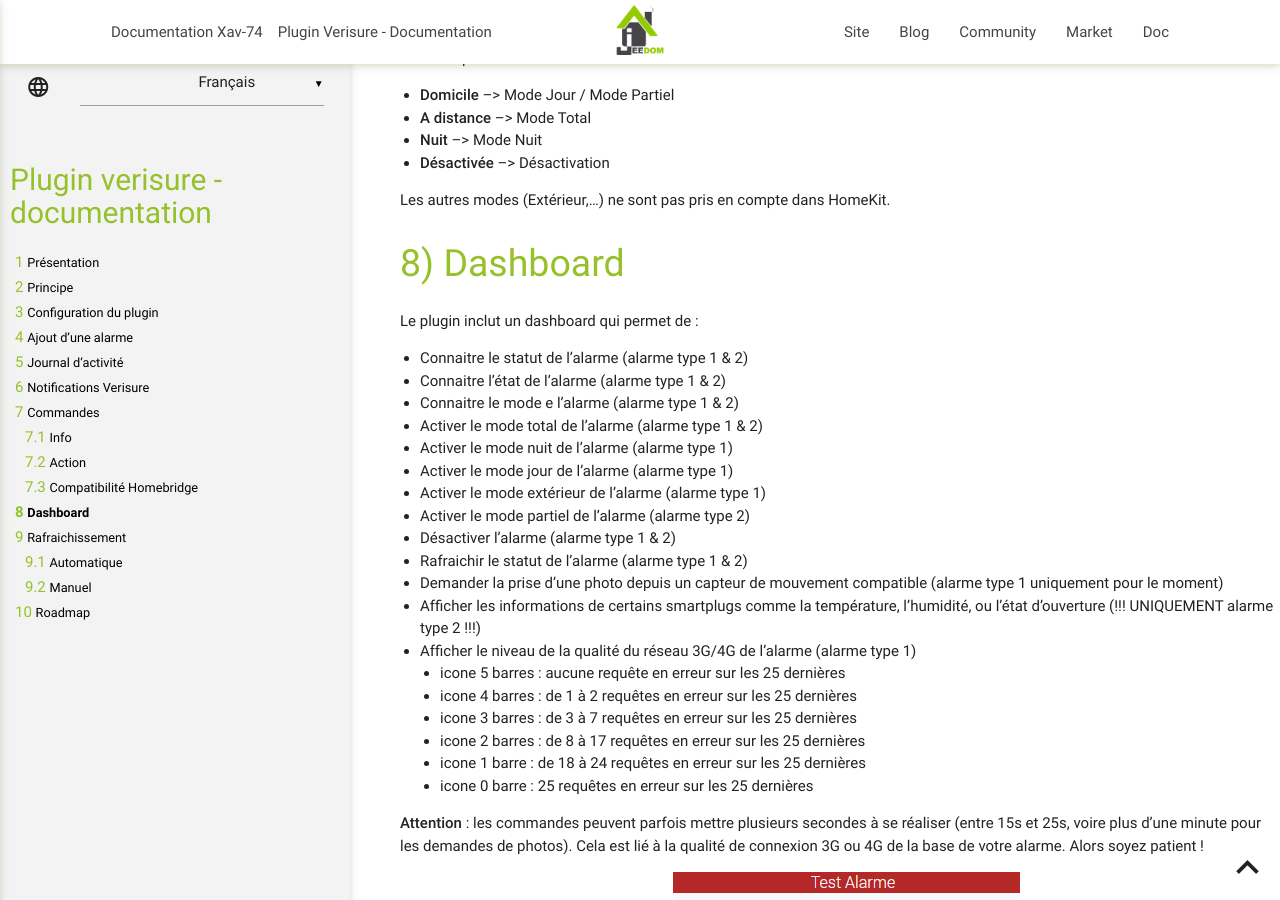
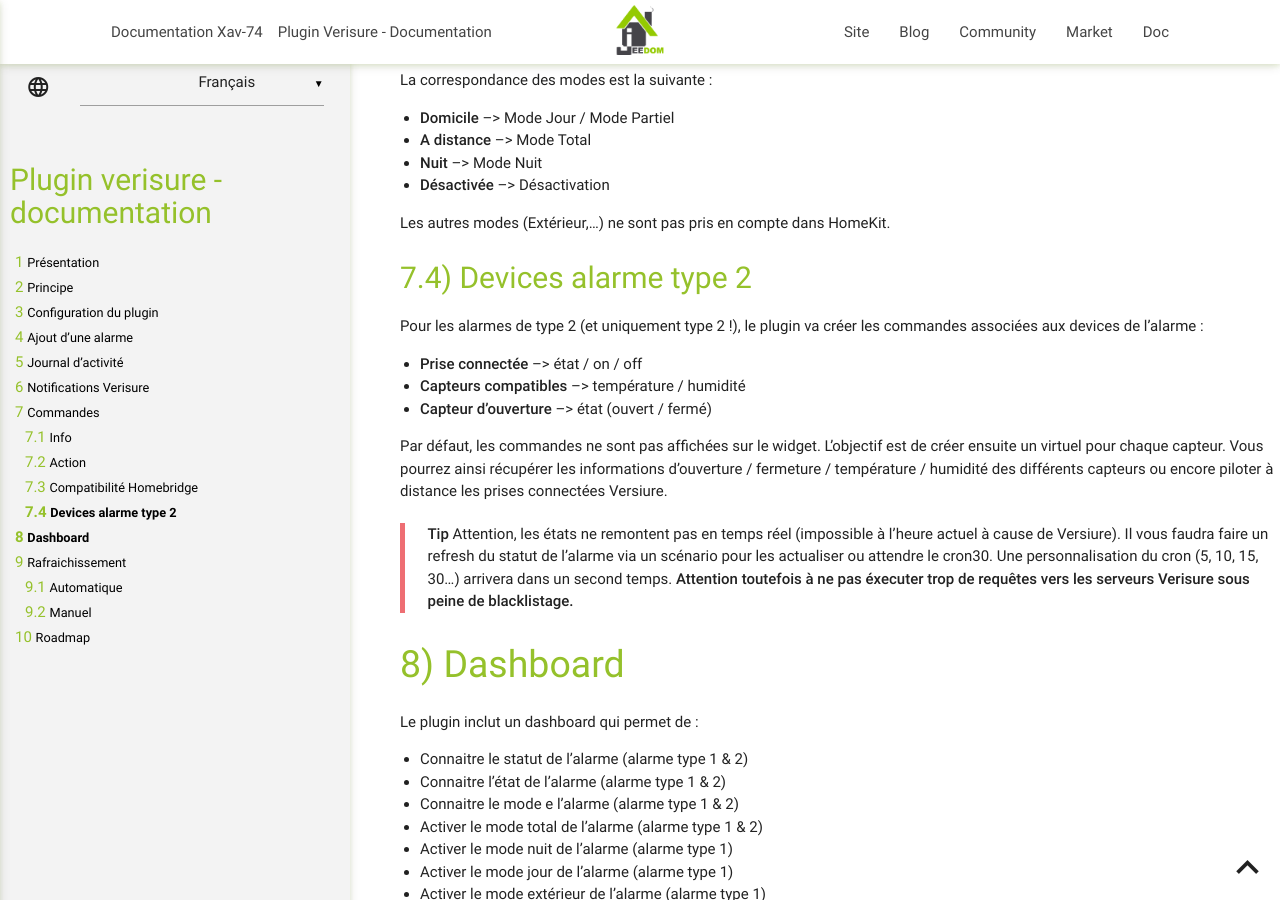
Before and after one commit to Xav-74/Documentation, a Jekyll site: the page built from verisure/fr_FR/index.md, in a window 1280 px wide and 900 px high, scrolled down 6487 px. Built offline with Jekyll 4.4.1, drawn with Linux system fonts in a browser that asks for light colours; some of the changed text lies outside the part shown.

Commit message:
Update 2021-07-07

```diff
--- a/verisure/fr_FR/index.md
+++ b/verisure/fr_FR/index.md
@@ -65,7 +65,7 @@
 
 -   **Type d'alarme** : choix du type de votre alarme (type 1 = Europe du Sud (France, Espagne, ...) / type 2 = Europe du Nord (Belgique, UK, ...))
 
--   **Numéro d'installation** (alarme type 1) : indiquez votre numéro d'installation Vérisure
+-   **Numéro d'installation** (alarme type 1) : indiquez votre numéro d'installation Verisure **en supprimant le 0 si celui-ci commence par 0**
 
 -   **Identifiant** (alarme type 1 & 2) : indiquez votre identifiant Verisure que vous utilisez pour vous connecter sur le site [https://customers.securitasdirect.fr](https://customers.securitasdirect.fr) ou [https://mypages.verisure.com/](https://mypages.verisure.com)
 
@@ -176,6 +176,19 @@
 Les autres modes (Extérieur,...) ne sont pas pris en compte dans HomeKit.
 
 
+## Devices alarme type 2
+
+Pour les alarmes de type 2 (et uniquement type 2 !), le plugin va créer les commandes associées aux devices de l'alarme :
+-  **Prise connectée**      --> état / on / off
+-  **Capteurs compatibles** --> température / humidité
+-  **Capteur d'ouverture**  --> état (ouvert / fermé)
+
+Par défaut, les commandes ne sont pas affichées sur le widget. L'objectif est de créer ensuite un virtuel pour chaque capteur. Vous pourrez ainsi récupérer les informations d'ouverture / fermeture / température / humidité des différents capteurs ou encore piloter à distance les prises connectées Versiure.
+
+> **Tip**
+>Attention, les états ne remontent pas en temps réel (impossible à l'heure actuel à cause de Versiure). Il vous faudra faire un refresh du statut de l'alarme via un scénario pour les actualiser ou attendre le cron30. Une personnalisation du cron (5, 10, 15, 30...) arrivera dans un second temps. **Attention toutefois à ne pas éxecuter trop de requêtes vers les serveurs Verisure sous peine de blacklistage.**
+
+
 # Dashboard
 
 Le plugin inclut un dashboard qui permet de :
@@ -228,6 +241,8 @@
 Les prochaines versions verront arriver les features suivantes :
 
 -   Gestion du déclenchement de l'alarme (sur utilisation de reception d'un SMS ?)
+-   Possibilité de personaliser le cron (5, 10, 15, 30...)
+-   Prise en charge des demandes d'images pour les alarmes type 2
 
 > **Tip**
 >
```
Also changed, not shown: verisure/fr_FR/changelog.md (+10 -0 lines).
